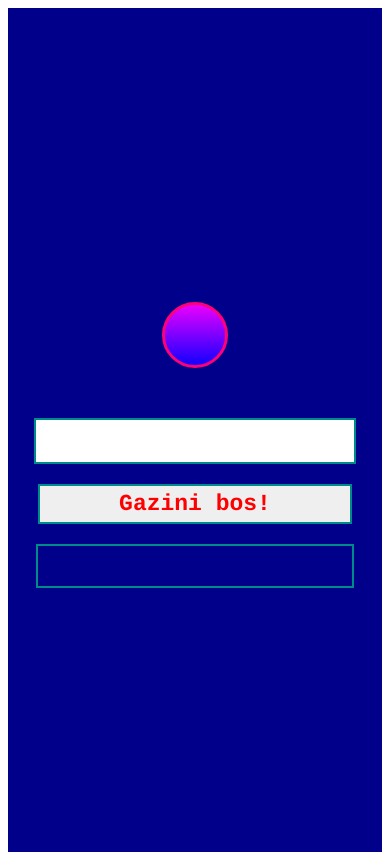
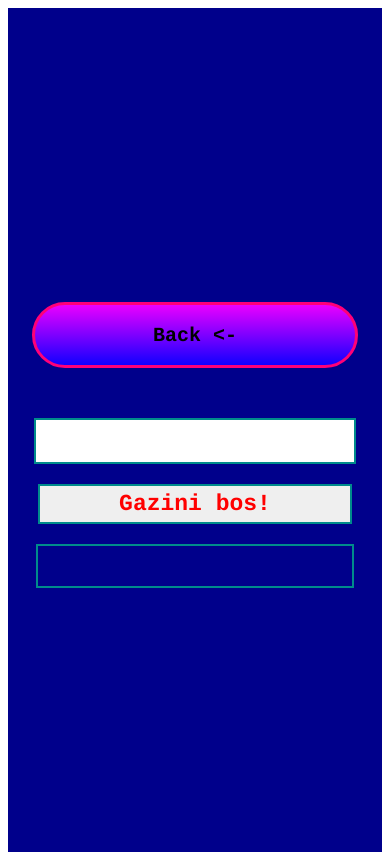
Before and after one commit to Boburkhanco/imtihon-4m_masalalar, a plain HTML site: page index.html in a window 390 px wide. Drawn offline with Linux system fonts and the light colour scheme.

Commit message:
mobile btn

```diff
--- a/css/main.css
+++ b/css/main.css
@@ -91,4 +91,12 @@
     .item{
         min-width: 140%;
     }
+    .btn-link{
+        width: 320px;
+        color: black;
+    }
+    .btn-link:hover{
+        width: 60px;
+        color: transparent;
+    }
 }
```
Also changed, not shown: 1 other file.
